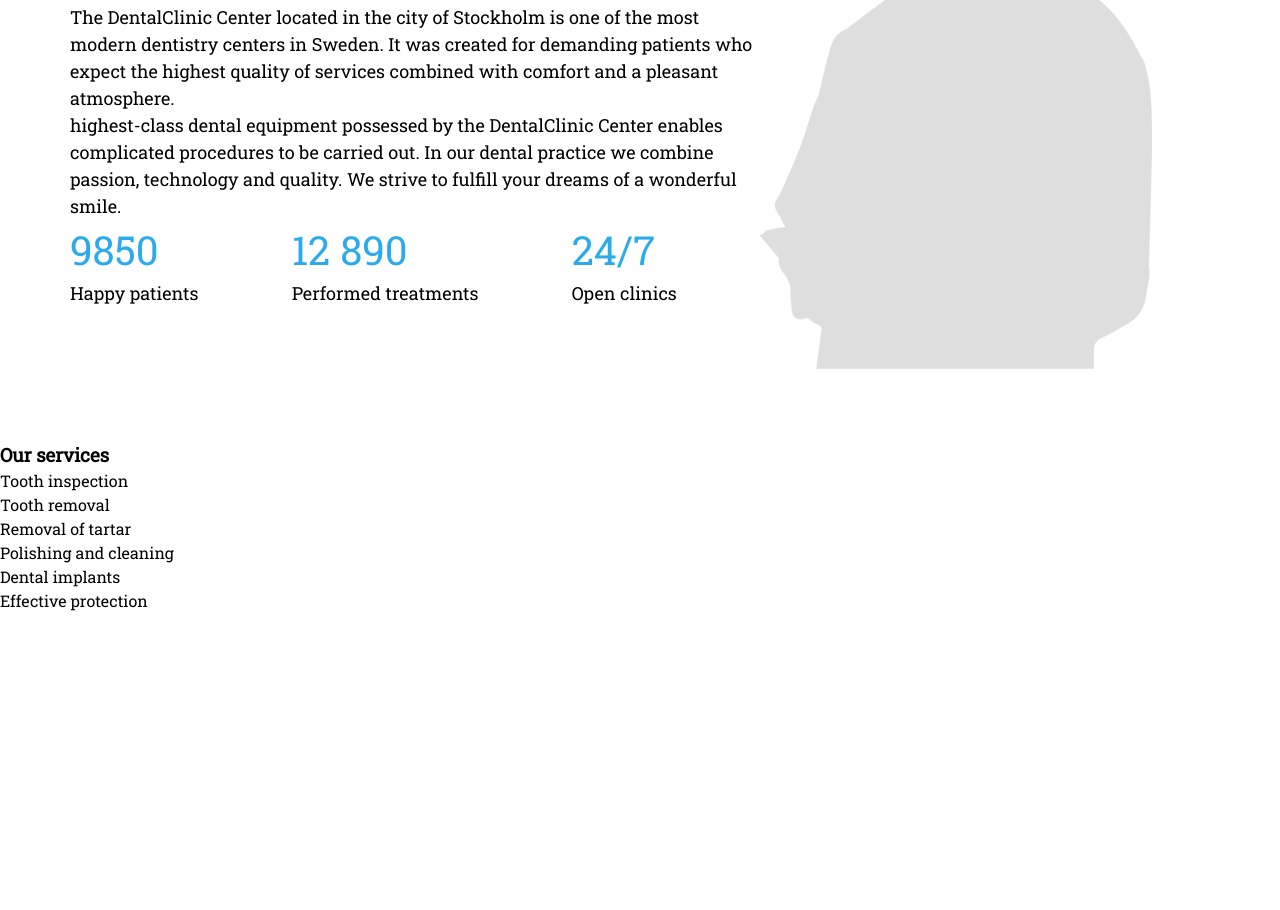
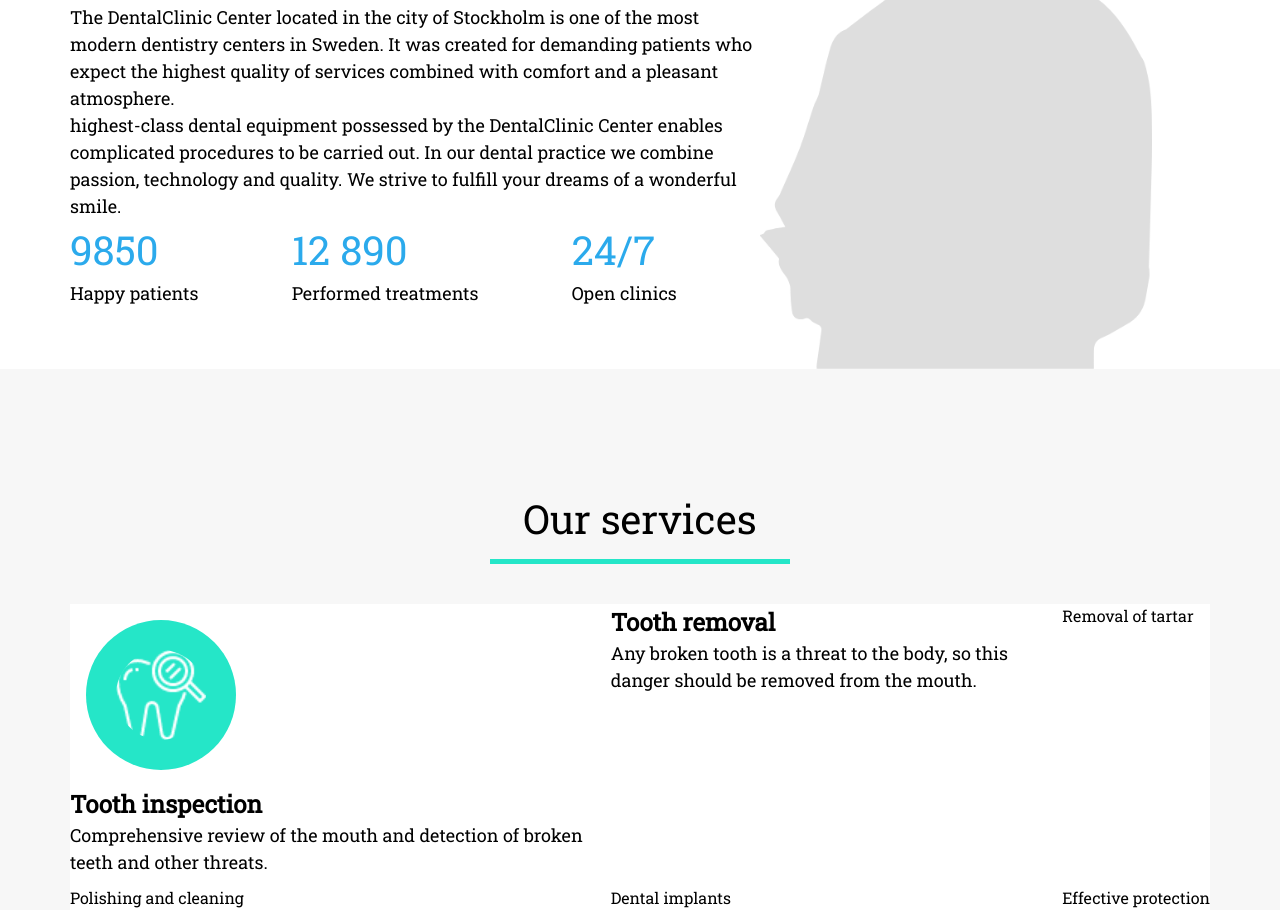
Before and after one commit to Fr3dda/HTML_CSS-DentalClinic, a plain HTML site: page index.html in a window 1280 px wide. Shown: the part 1136-2046 px from the top of the page. Before the commit the page ends 1749 px from the top, so only its background shows below. Drawn offline with Linux system fonts and the light colour scheme.

Commit message:
fortsatte med grid

```diff
--- a/index.html
+++ b/index.html
@@ -153,21 +153,45 @@
 
 
     </section>
-<br><br><br>
-    <section class="services">
 
-        <h3>Our services</h3>
+    <section id="services">
 
-            <div class="grid-wrapper">
-                <div>Tooth inspection</div>
-                <div>Tooth removal</div>
-                <div>Removal of tartar</div>
-                <div>Polishing and cleaning</div>
-                <div>Dental implants</div>
-                <div>Effective protection</div>
+        <div class="services-header">
+
+            <h3>Our services</h3>
+
+        </div>
+        <div class="container">
+            <div class="grid-container">
+
+                <div class="grid-item">
+                    <img src="img/Grid-images/tooth icon.png" alt="Tooth">
+                        <h2>Tooth inspection</h2>
+                        <p>Comprehensive review of the mouth
+                            and detection of broken teeth
+                            and other threats.</p>
+                </div>
+                <div class="grid-item">
+                    <h2>Tooth removal </h2>
+                    <p> Any broken tooth is a threat to the body,
+                        so this danger should be removed
+                        from the mouth.</p>
+                </div>
+                <div class="grid-item">Removal of tartar
+                    <p></p>
+                </div>
+                <div class="grid-item">Polishing and cleaning</div>
+                <div class="grid-item">Dental implants</div>
+                <div class="grid-item">Effective protection</div>
             </div>
 
+          </div>
+
+
         </div>
+
+
+
 
 
     </section>
--- a/styles.css
+++ b/styles.css
@@ -36,7 +36,7 @@ a{
 /* TOP_NAV */
 
 .container .topnav {
-    padding: 0;
+    padding: 5rem;
 
 }
 
@@ -121,12 +121,14 @@ a{
     color: #626262;
 }
 .nav-navbar{
+
     padding: 2rem;
     display: flex;
     justify-content: space-between;
 
 }
 .nav-navbar a{
+    color: black;
     display: flex;
     margin: 1.5rem;
 }
@@ -209,6 +211,7 @@ a{
 } */
 
 .blue-line{
+    background-color:#25E6C8 ;
     border: 3px solid #25E6C8;
     border-radius: 10px;
     height: 1px;
@@ -279,7 +282,66 @@ a{
 
 
 
+  /* SHOWCASE 3 Services */
 
+#services{
+    background-color: #F7F7F7;
+    padding-top: 5rem;
+
+}
+
+#services .container{
+    background-color: white;
+    display: flex;
+    align-items: center;
+    justify-content: center;
+}
+
+#services h3 {
+    font-size: 40px;
+    font-weight: normal;
+    border-bottom: 5px solid #25E6C8;
+    margin: 40px auto;
+    display: flex;
+    justify-content: center;
+    align-items: center;
+    width: 300px;
+    padding-bottom: 10px;
+
+}
+
+#services h3::after {
+    content: "";
+    position: absolute;
+    display: block;
+    border-bottom: px solid #25E6C8;
+    height: 0px;
+    width: 300px;
+    left: 350px;
+
+}
+
+
+.services-header{
+    justify-content: center;
+    align-items: center;
+    display: flex;
+}
+
+#services img{
+    margin: 1rem;
+    height: 150px;
+    width: 150px;
+    padding: 30px;
+}
+
+#services .grid-item img{
+display: flex;
+border-radius: 50%;
+align-items: center;
+justify-content: center;
+background-color: #25E6C8;
+}
 
 
 
```
Also changed, not shown: img/Grid-images/tooth icon.png (added), img/Rectangle 1914.png (added).
